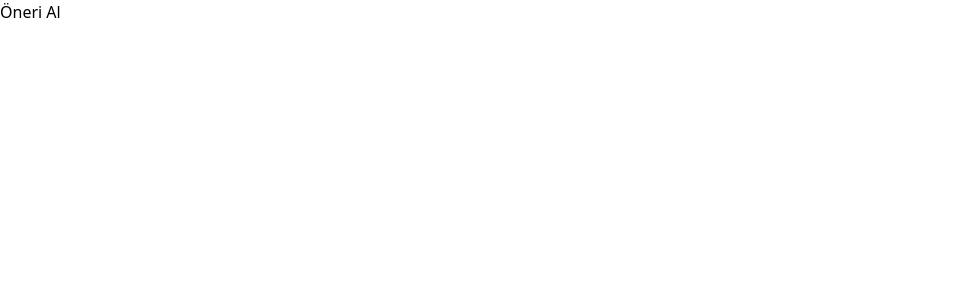
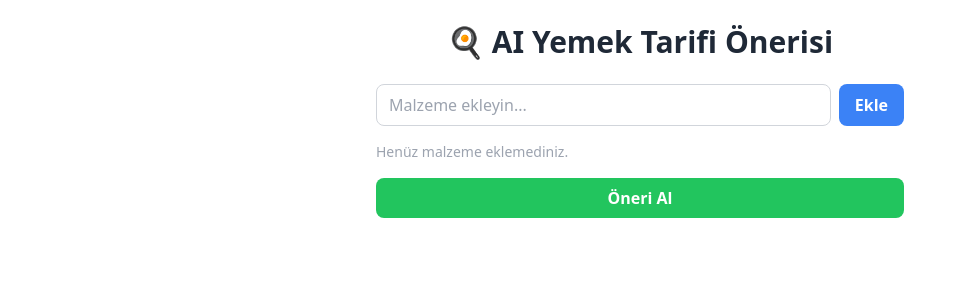
Before and after one commit to nurayarisoy/home-cooking, a Next.js app: page /recibe in a window 1280 px wide. Shown: the top 300 px of the page, without its empty margins (0-966 px from the left). Built offline with nearby package versions, Linux system fonts and the light colour scheme.

Commit message:
Ai added

```diff
--- a/src/pages/recibe.js
+++ b/src/pages/recibe.js
@@ -1,32 +1,108 @@
 import { useState } from 'react';
+import { XCircleIcon } from '@heroicons/react/24/solid';
 
-export default function Home() {
+export default function Recibe() {
+  const [ingredient, setIngredient] = useState('');
+  const [ingredients, setIngredients] = useState([]);
   const [suggestion, setSuggestion] = useState('');
   const [loading, setLoading] = useState(false);
 
+  const addIngredient = () => {
+    if (ingredient.trim() !== '') {
+      setIngredients([...ingredients, ingredient.trim()]);
+      setIngredient('');
+    }
+  };
+
+  const removeIngredient = (indexToRemove) => {
+    setIngredients(ingredients.filter((_, i) => i !== indexToRemove));
+  };
+
   const getRecipe = async () => {
+    if (ingredients.length === 0) {
+      alert('Lütfen en az bir malzeme ekleyin.');
+      return;
+    }
+
     setLoading(true);
+    setSuggestion('');
+
+    try {
       const res = await fetch('http://localhost:3001/ai/recommend', {
-
         method: 'POST',
         headers: { 'Content-Type': 'application/json' },
-      body: JSON.stringify({ ingredients: ['yumurta', 'peynir'] }),
+        body: JSON.stringify({ ingredients }),
       });
+
+      if (!res.ok) {
+        throw new Error('Sunucu hatası');
+      }
 
       const data = await res.json();
       setSuggestion(data.suggestion);
+    } catch (error) {
+      console.error(error);
+      alert('Bir hata oluştu.');
+    } finally {
       setLoading(false);
+    }
   };
 
   return (
-    <div>
-      <button onClick={getRecipe}>Öneri Al</button>
+    <div className="max-w-xl mx-auto p-6">
+      <h1 className="text-3xl font-bold mb-6 text-center text-gray-800">🍳 AI Yemek Tarifi Önerisi</h1>
 
-      {loading && <p>Yükleniyor...</p>}
+      <div className="flex space-x-2 mb-4">
+        <input
+          type="text"
+          value={ingredient}
+          onChange={(e) => setIngredient(e.target.value)}
+          placeholder="Malzeme ekleyin..."
+          className="flex-1 border border-gray-300 rounded-lg px-3 py-2 focus:outline-none focus:ring-2 focus:ring-blue-500"
+        />
+        <button
+          onClick={addIngredient}
+          className="bg-blue-500 hover:bg-blue-600 transition-colors text-white font-semibold px-4 py-2 rounded-lg"
+        >
+          Ekle
+        </button>
+      </div>
 
-      {!loading && suggestion && (
-        <div>
-          <h2>AI Önerisi:</h2>
+      {ingredients.length > 0 ? (
+        <ul className="mb-4 flex flex-wrap gap-2">
+          {ingredients.map((item, index) => (
+            <li
+              key={index}
+              className="flex items-center bg-gray-100 border border-gray-200 px-3 py-1 rounded-full text-sm"
+            >
+              {item}
+              <button
+                onClick={() => removeIngredient(index)}
+                className="ml-2 text-gray-500 hover:text-red-500"
+              >
+                <XCircleIcon className="h-4 w-4" />
+              </button>
+            </li>
+          ))}
+        </ul>
+      ) : (
+        <p className="text-sm text-gray-400 mb-4">Henüz malzeme eklemediniz.</p>
+      )}
+
+      <button
+        onClick={getRecipe}
+        className="w-full bg-green-500 hover:bg-green-600 transition-colors text-white font-semibold py-2 rounded-lg mb-4"
+      >
+        Öneri Al
+      </button>
+
+      {loading && (
+        <p className="text-center text-gray-500">Yükleniyor...</p>
+      )}
+
+      {suggestion && (
+        <div className="bg-yellow-50 border border-yellow-400 text-yellow-800 p-4 rounded-lg mt-4">
+          <h2 className="font-bold mb-2">AI Önerisi:</h2>
           <p>{suggestion}</p>
         </div>
       )}
```
Lines whose indentation alone changed are shown as unchanged.
